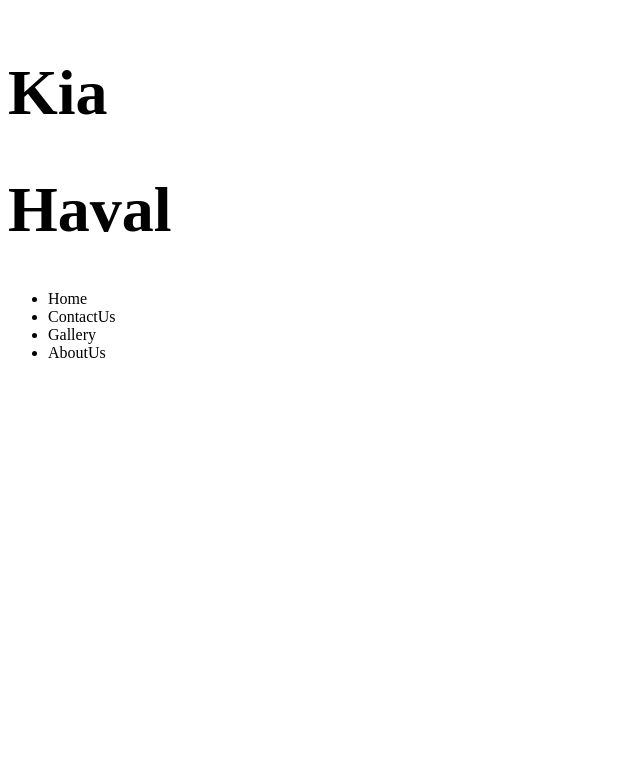
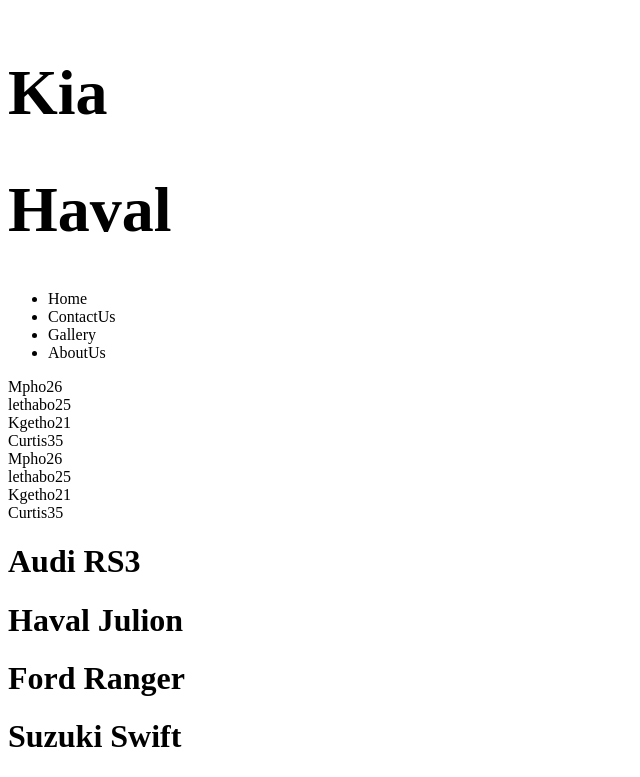
Before and after one commit to mphoChuene/React-practice, a React (Vite) app: page / in a window 1280 px wide. Shown: the part 386-1163 px from the top of the page, without its empty margins (0-640 px from the left). Before the commit the page ends 800 px from the top, so only its background shows below. Built offline with nearby package versions, Linux system fonts and the light colour scheme.

Commit message:
mapping and ternary operators completed

```diff
--- /dev/null
+++ b/src/components/ternary-operators/Mapping.jsx
@@ -0,0 +1,14 @@
+import React from "react";
+
+const Mapping = (props) => {
+  return (
+    <div>
+      <div>
+        {props.name}{props.age}
+      </div>
+
+    </div>
+  );
+};
+
+export default Mapping;
--- a/src/components/ternary-operators/Operators.jsx
+++ b/src/components/ternary-operators/Operators.jsx
@@ -1,11 +1,20 @@
 import React from "react";
+import Mapping from "./Mapping";
 
 const Operators = () => {
   const age = 15;
   const isGreen = false;
   const names = ["lethabo", "Curtis", "Nare", "Kgetho", "Bontle"];
   const cars = ["Bwm", "Renualt", "Kia", "Haval"];
-  const navItems = ['Home','ContactUs','Gallery','AboutUs']
+  const navItems = ["Home", "ContactUs", "Gallery", "AboutUs"];
+  const users = [
+    { name: "Mpho", age: 26 },
+    { name: "lethabo", age: 25 },
+    { name: "Kgetho", age: 21 },
+    { name: "Curtis", age: 35 },
+  ];
+
+  const vehicles = [{brand:'Audi',model:'RS3'},{brand:'Haval',model:'Julion'},{brand:'Ford',model:'Ranger'},{brand:'Suzuki',model:'Swift'}]
 
   return (
     <div>
@@ -17,14 +26,51 @@
           return <h1 key={key}>{car}</h1>;
         })}
       </h1>
-          <div className="nav">
-            <ul>
-              {navItems.map((item,key)=>{
-                return <li key={key}>{item}</li>
-              })}
-            </ul>
-          </div>
+      <div className="nav">
+        <ul>
+          {navItems.map((item, key) => {
+            return <li key={key}>{item}</li>;
+          })}
+        </ul>
+      </div>
+      <div className="users">
+        {users.map((user, key) => {
+          return <Userlist name={user.name} age={user.age} />;
+        })}
+      </div>
+      <div className="map">
+        {users.map((user, key) => {
+          return <Mapping name={user.name} age={user.age} />;
+        })}
+      </div>
+
+      {/* mapping out cars  using both an external prop and internal prop*/}
+
+      <div className="cars">
+       {vehicles.map((vehicle,key)=>{
+        return(
+          <VehicleList brand ={vehicle.brand} model ={vehicle.model}/>
+        )
+       })}
+      </div>
     </div>
   );
 };
+
+const VehicleList = (props)=>{
+   return(
+    <h1>{props.brand} {props.model}</h1>
+   )
+}
+
+
+const Userlist = (props) => {
+  return (
+    <div>
+      {props.name}
+      {props.age}
+    </div>
+  );
+};
+
 export default Operators;
```
